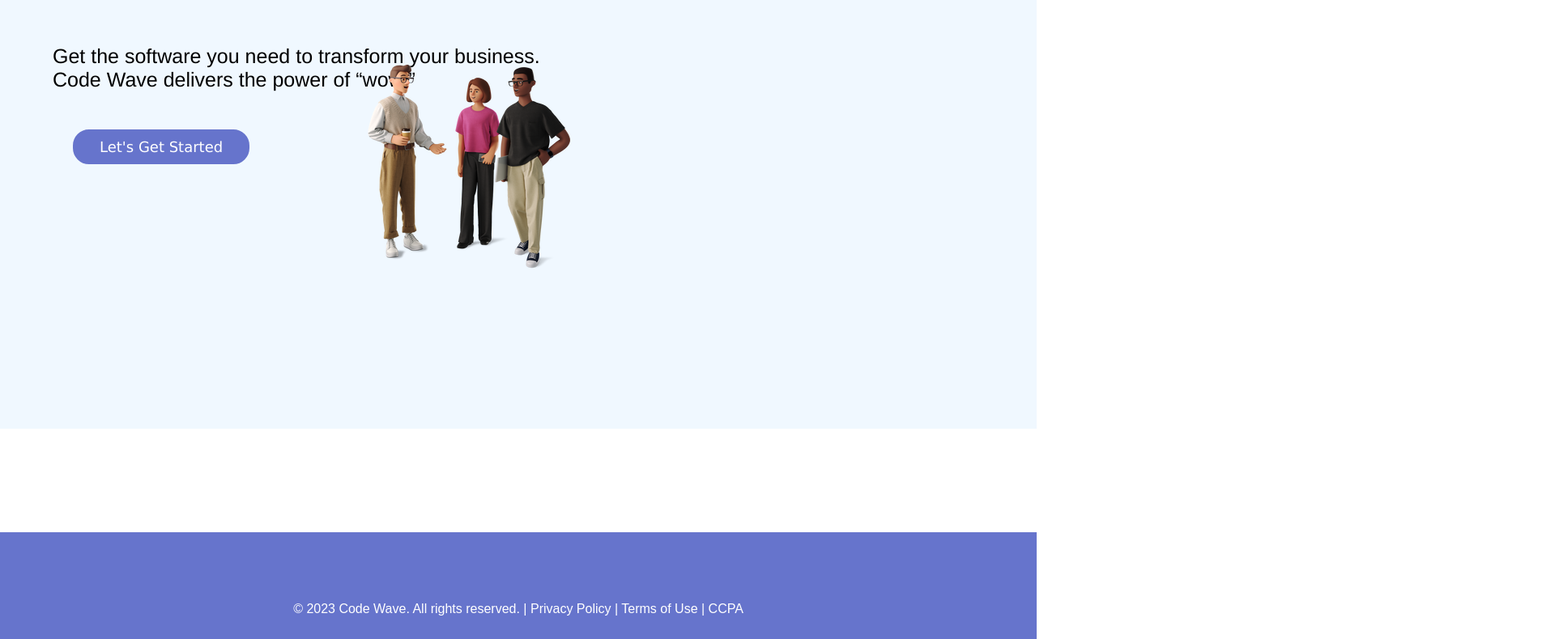
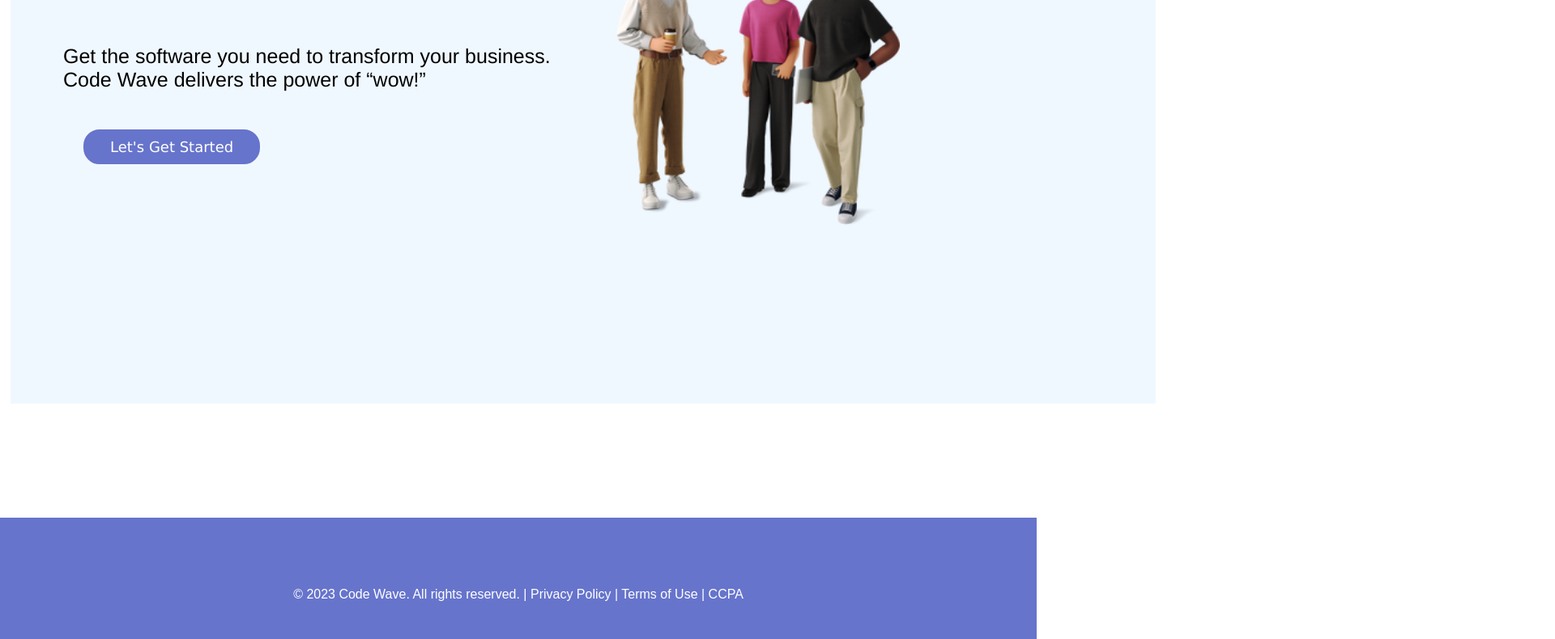
Before and after one commit to Itsamanjain/code-wave1, a plain HTML site: page index.html in a window 1280 px wide. Shown: the part 380-1170 px from the top of the page at 81% size, 1920 px wide, since content can reach past the window. Drawn offline with Linux system fonts and the light colour scheme.

Commit message:
Add files via upload

```diff
--- a/style.css
+++ b/style.css
@@ -49,8 +49,9 @@ body {
 
 .hero1 {
   padding: 10% 20% 15% 10%;
-  margin: -20% 5% 10% 5%;
+  margin: -30% -35% 10% 5%;
   text-align: center;
+  zoom: 140%;
 }
 
 /* Media Query for Tablets */
@@ -78,6 +79,9 @@ h1 {
 }
 section {
   background-color: aliceblue;
+  padding: 40px 80px 13px -6px;
+
+  margin: 15px -147px 35px 13px;
 
 }
 .abcd {
```
